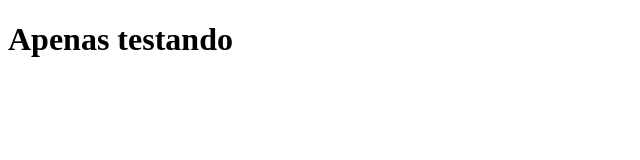
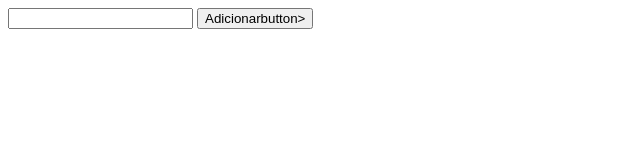
Before and after one commit to wainer-oliveira/minhaPrimeiraExtensao, a plain HTML site: page index.html in a window 1280 px wide. Shown: the whole page, without its empty margins (0-640 px from the left). Drawn offline with Linux system fonts and the light colour scheme.

Commit message:
começando ideia de toDo List

```diff
--- a/index.html
+++ b/index.html
@@ -7,6 +7,18 @@
     <title>Minha primeira extensão</title>
 </head>
 <body>
-    <h1>Apenas testando</h1>
+    <div class="container">
+        <div class="novaTarefa">
+            <form action="">
+                <title>Adicionar Nova Tarefa</title>
+                <input type="text">
+                <button>Adicionar</form>button>
+            </input>
+            </form>
+        </div>
+        <div class="tarefas">
+
+        </div>
+    </div>
 </body>
 </html>
```
